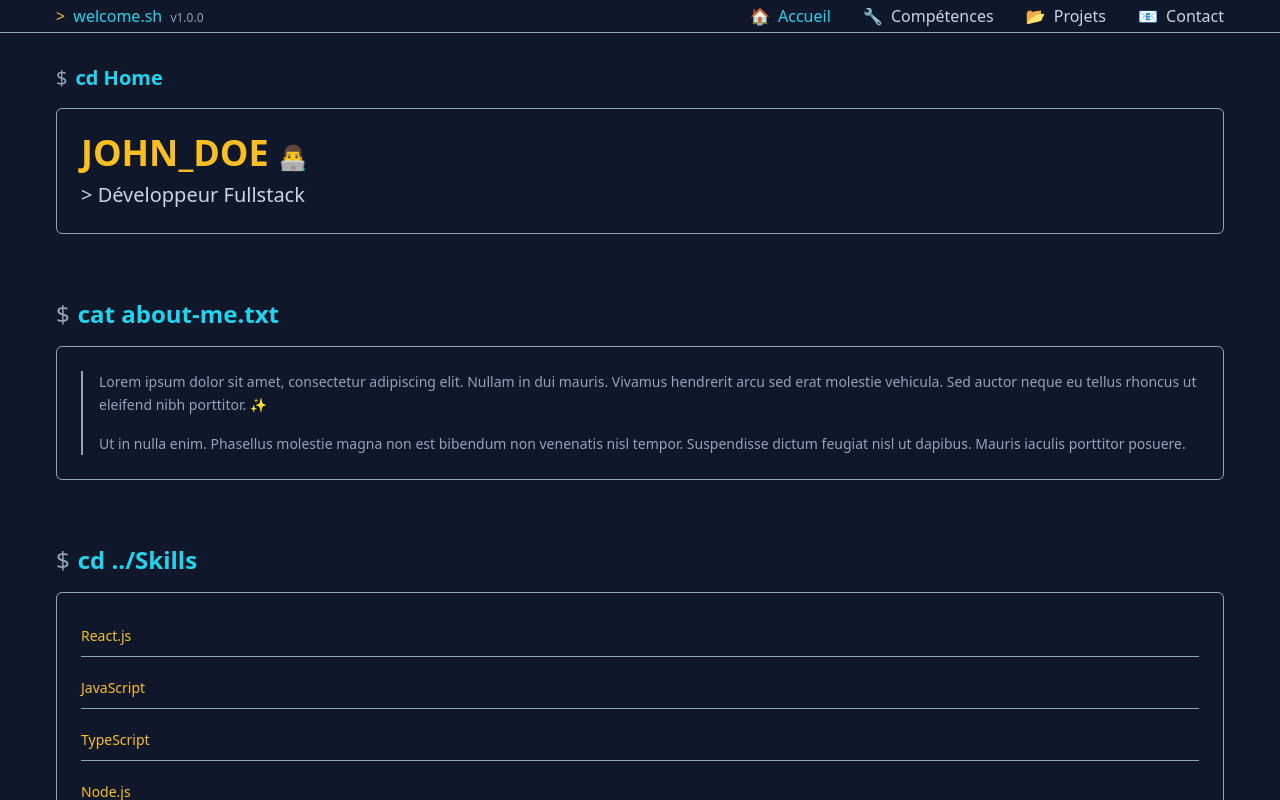
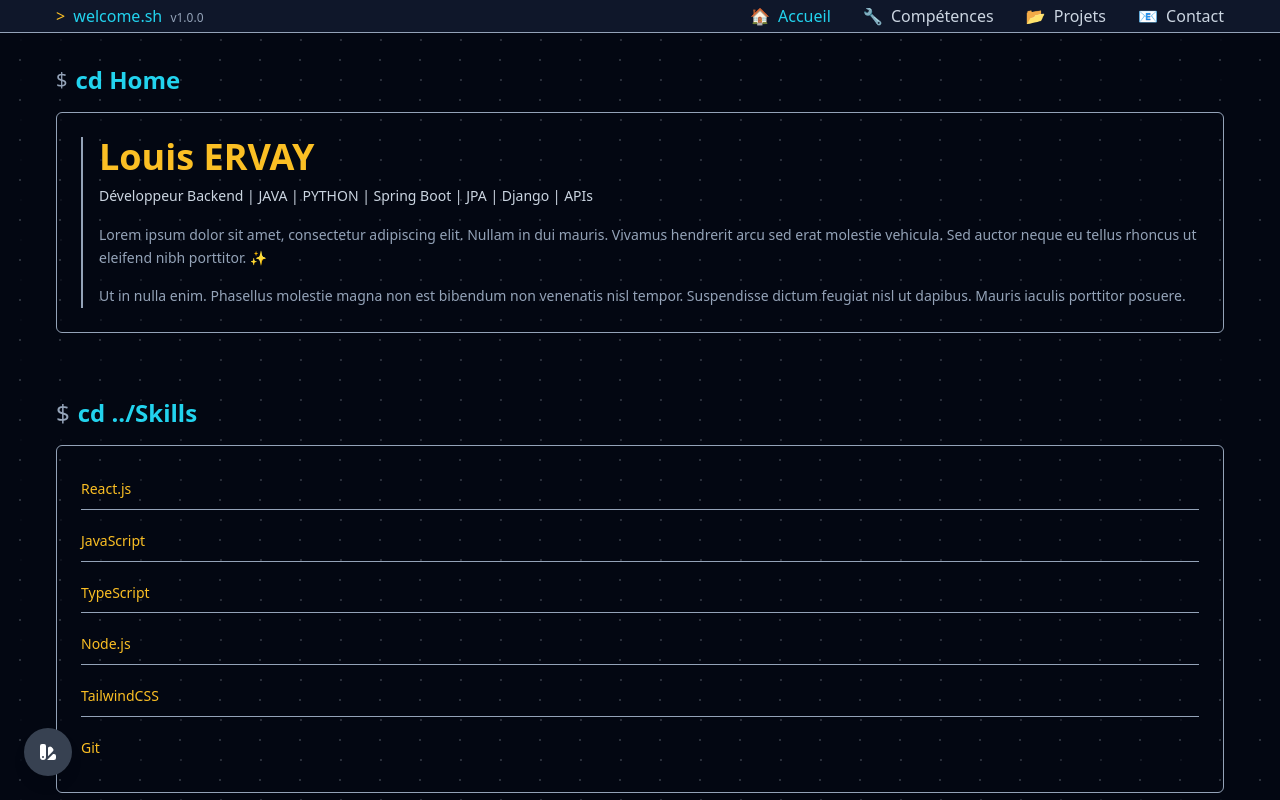
Before and after one commit to LouisErvay/Home, a React (Vite) app: page / in a window 1280 px wide. Shown: the top 800 px of the page. Built offline with nearby package versions, Linux system fonts and the light colour scheme.

Commit message:
FIT : possiblité de changer de background. Ajout de certaines informations dans HomeHome

```diff
--- a/src/components/HomeHome.tsx
+++ b/src/components/HomeHome.tsx
@@ -5,20 +5,14 @@ const HomeHome: React.FC = () => {
     <div id="home" className="pt-16">
       <div className="flex items-center mb-4 text-xl">
         <span className="text-xl mr-2 text-slate-400">$ </span>
-        <span className="text-xl font-bold text-cyan-400">cd Home</span>
+        <span className="text-2xl font-bold text-cyan-400">cd Home</span>
       </div>
       <div className="border border-slate-400 p-6 mb-8 rounded-md hover:border-cyan-400 transition-all duration-300 hover:shadow-[0_0_10px_rgba(34,211,238,0.2)]">
-        <h1 className="text-4xl font-bold mb-2 text-amber-400">JOHN_DOE <span className="text-2xl">👨‍💻</span></h1>
-        <p className="text-xl text-slate-300">&gt; Développeur Fullstack</p>
-      </div>
 
-      <div className="mt-16">
-        <div className="flex items-center mb-4">
-          <span className="text-2xl mr-2 text-slate-400">$ </span>
-          <span className="text-2xl font-bold text-cyan-400">cat about-me.txt</span>
-        </div>
-        <div className="border border-slate-400 p-6 mb-8 rounded-md hover:border-cyan-400 transition-all duration-300 hover:shadow-[0_0_10px_rgba(34,211,238,0.2)]">
+
         <div className="pl-4 border-l-2 border-slate-400">
+          <h1 className="text-4xl font-bold mb-2 text-amber-400">Louis ERVAY</h1>
+          <p className=" text-slate-300 mb-4">Développeur Backend | JAVA | PYTHON | Spring Boot | JPA | Django | APIs</p>
           <p className="mb-4">
             Lorem ipsum dolor sit amet, consectetur adipiscing elit. Nullam in dui mauris. Vivamus hendrerit arcu sed erat molestie vehicula. Sed auctor neque eu tellus rhoncus ut eleifend nibh porttitor. <span className="text-amber-400">✨</span>
           </p>
@@ -27,7 +21,7 @@ const HomeHome: React.FC = () => {
           </p>
         </div>
       </div>
-      </div>
+
     </div>
   );
 };
--- a/src/components/HomeProjects.tsx
+++ b/src/components/HomeProjects.tsx
@@ -85,7 +85,7 @@ const HomeProjects: React.FC = () => {
     <div id="projects" className="mt-16 scroll-mt-16">
       <div className="flex items-center mb-4">
         <span className="text-2xl mr-2 text-slate-400">$ </span>
-        <span className="text-2xl text-cyan-400">cd ../Projects</span>
+        <span className="text-2xl font-bold text-cyan-400">cd ../Projects</span>
       </div>
       <div className="border border-slate-400 p-6 mb-8 rounded-md hover:border-cyan-400 transition-all duration-300 hover:shadow-[0_0_10px_rgba(34,211,238,0.2)]">
         <div className="grid grid-cols-1 md:grid-cols-2 gap-6">
--- a/src/main.tsx
+++ b/src/main.tsx
@@ -2,6 +2,7 @@ import { StrictMode } from 'react'
 import { createRoot } from 'react-dom/client'
 import { BrowserRouter, Routes, Route } from 'react-router-dom'
 import './index.css'
+import './styles/backgrounds.css'
 import Home from './pages/Home.tsx'
 createRoot(document.getElementById('root')!).render(
   <StrictMode>
--- a/src/pages/Home.tsx
+++ b/src/pages/Home.tsx
@@ -8,6 +8,14 @@ import HomeContact from '../components/HomeContact';
 
 const Home: React.FC = () => {
   const [activeSection, setActiveSection] = useState<string>('home');
+  const [background, setBackground] = useState<string>('bg-dots-wave');
+  const [showBackgroundSelector, setShowBackgroundSelector] = useState<boolean>(false);
+  const [menuAnimation, setMenuAnimation] = useState<string>('');
+
+  const backgrounds = [
+    { name: 'Base', class: 'bg-dots-wave' },
+    { name: 'Second', class: 'bg-second' },
+  ];
 
   const updateActiveSection = () => {
     const homeSection = document.getElementById('home');
@@ -65,8 +73,29 @@ const Home: React.FC = () => {
     };
   };
 
+  const toggleBackgroundSelector = () => {
+    if (showBackgroundSelector) {
+      // Animation de sortie
+      setMenuAnimation('animate-fadeOutDown');
+      setTimeout(() => {
+        setShowBackgroundSelector(false);
+        setMenuAnimation('');
+      }, 300);
+    } else {
+      // Animation d'entrée
+      setShowBackgroundSelector(true);
+      setMenuAnimation('animate-fadeInUp');
+    }
+  };
+
+  const changeBackground = (bgClass: string) => {
+    setBackground(bgClass);
+    setShowBackgroundSelector(false);
+  };
+
   return (
-    <div className="min-h-screen bg-slate-900 text-slate-400 overflow-x-hidden w-full">
+    <div className={`min-h-screen ${background} text-slate-400 overflow-x-hidden w-full`}>
+      <div className="dots-layer"></div>
       <Menu activeSection={activeSection} setActiveSection={setActiveSection} />
       <main className="max-w-[1200px] mx-auto px-4 flex-grow w-full text-sm leading-relaxed">
         <HomeHome />
@@ -75,6 +104,33 @@ const Home: React.FC = () => {
         <HomeContact />
       </main>
       <Footer />
+
+      {/* Sélecteur de background */}
+      <div className="fixed bottom-6 left-6 z-50">
+        {showBackgroundSelector && (
+          <div className={`bg-gray-800 rounded-lg p-2 mb-2 shadow-lg ${menuAnimation}`}>
+            {backgrounds.map((bg) => (
+              <button
+                key={bg.name}
+                onClick={() => changeBackground(bg.class)}
+                className={`block w-full text-left px-3 py-2 rounded ${
+                  background === bg.class ? 'bg-gray-700' : 'hover:bg-gray-700'
+                }`}
+              >
+                {bg.name}
+              </button>
+            ))}
+          </div>
+        )}
+        <button
+          onClick={toggleBackgroundSelector}
+          className="bg-gray-700 hover:bg-gray-600 text-white p-3 rounded-full shadow-lg border-2 border-transparent hover:border-cyan-400 transition-all duration-300 ease-in-out transform hover:scale-110 hover:shadow-cyan-400/20"
+        >
+          <svg xmlns="http://www.w3.org/2000/svg" className="h-5 w-5" viewBox="0 0 20 20" fill="currentColor">
+            <path fillRule="evenodd" d="M4 2a2 2 0 00-2 2v11a3 3 0 106 0V4a2 2 0 00-2-2H4zm1 14a1 1 0 100-2 1 1 0 000 2zm5-1.757l4.9-4.9a2 2 0 000-2.828L13.485 5.1a2 2 0 00-2.828 0L10 5.757v8.486zM16 18H9.071l6-6H16a2 2 0 012 2v2a2 2 0 01-2 2z" clipRule="evenodd" />
+          </svg>
+        </button>
+      </div>
     </div>
   );
 };
--- /dev/null
+++ b/src/styles/backgrounds.css
@@ -0,0 +1,64 @@
+/* Backgrounds personnalisés */
+
+.bg-dots-wave {
+  background-color: #030712;
+  position: relative;
+  overflow: hidden;
+}
+
+/* Couche de points statique */
+.bg-dots-wave::before {
+  content: "";
+  position: absolute;
+  top: 0;
+  left: 0;
+  right: 0;
+  bottom: 0;
+  background-image:
+    radial-gradient(circle, rgba(203, 213, 225, 0.2) 1px, transparent 1px);
+  background-size: 40px 40px;
+  pointer-events: none;
+}
+
+/* Couche de points animée */
+.dots-layer {
+  position: absolute;
+  top: 0;
+  left: 0;
+  right: 0;
+  bottom: 0;
+  background-image:
+    radial-gradient(circle, rgba(203, 213, 225, 0.2) 1px, transparent 1px);
+  background-size: 40px 40px;
+  background-position: 20px 20px;
+  pointer-events: none;
+  mask-image: linear-gradient(
+    to left,
+    transparent 0%,
+    black 20%,
+    black 80%,
+    transparent 100%
+  );
+  -webkit-mask-image: linear-gradient(
+    to left,
+    transparent 0%,
+    black 20%,
+    black 80%,
+    transparent 100%
+  );
+  animation: dotsMoveRightToLeft 12s infinite linear;
+}
+
+@keyframes dotsMoveRightToLeft {
+  0% {
+    transform: translateX(0);
+  }
+  100% {
+    transform: translateX(-40px);
+  }
+}
+
+/* Classe pour le second background */
+.bg-second {
+  background-color: rgb(30, 27, 75); /* bg-indigo-950 */
+}
--- a/tailwind.config.js
+++ b/tailwind.config.js
@@ -5,7 +5,25 @@ export default {
       "./src/**/*.{js,ts,jsx,tsx}",
     ],
     theme: {
-      extend: {},
+      extend: {
+        keyframes: {
+          fadeInUp: {
+            '0%': { opacity: '0', transform: 'translateY(10px)' },
+            '100%': { opacity: '1', transform: 'translateY(0)' }
+          },
+          fadeOutDown: {
+            '0%': { opacity: '1', transform: 'translateY(0)' },
+            '100%': { opacity: '0', transform: 'translateY(10px)' }
+          }
+        },
+        animation: {
+          fadeInUp: 'fadeInUp 0.3s ease-out forwards',
+          fadeOutDown: 'fadeOutDown 0.3s ease-out forwards'
+        },
+        boxShadow: {
+          'cyan': '0 0 15px rgba(34, 211, 238, 0.4)'
+        }
+      },
     },
     plugins: [],
   }
```
Lines whose indentation alone changed are shown as unchanged.
